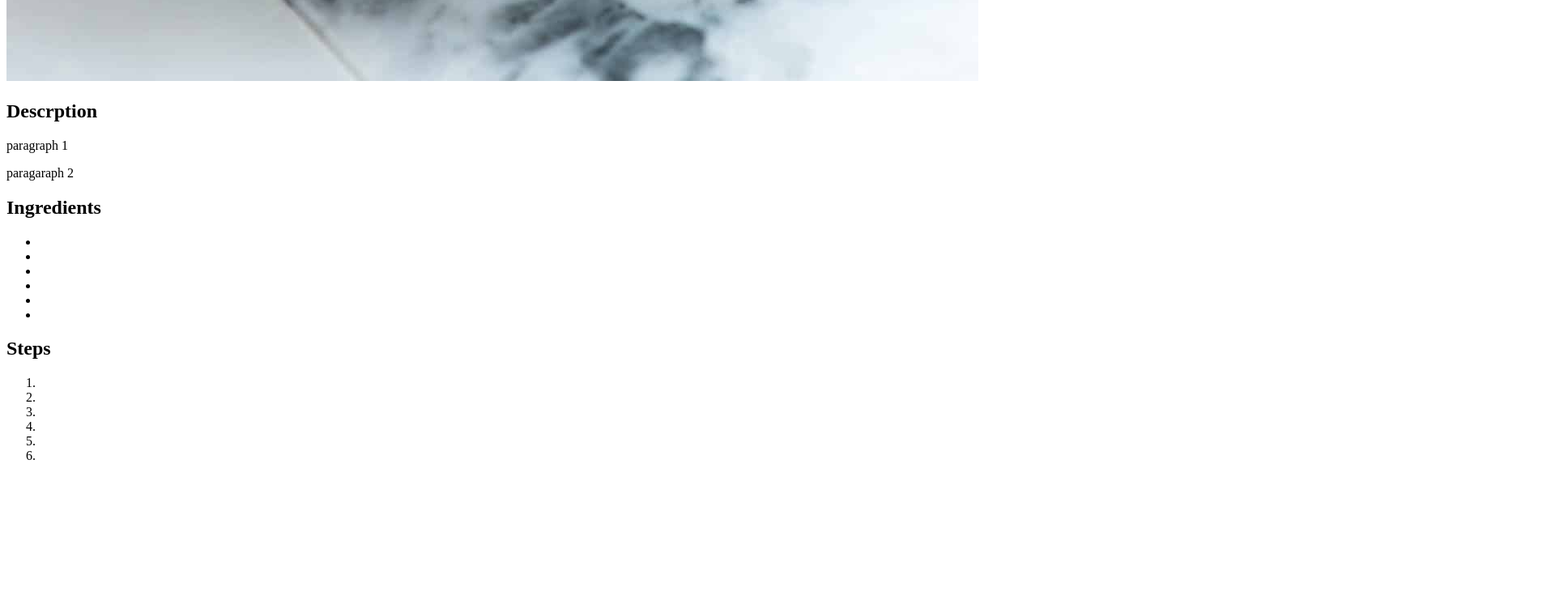
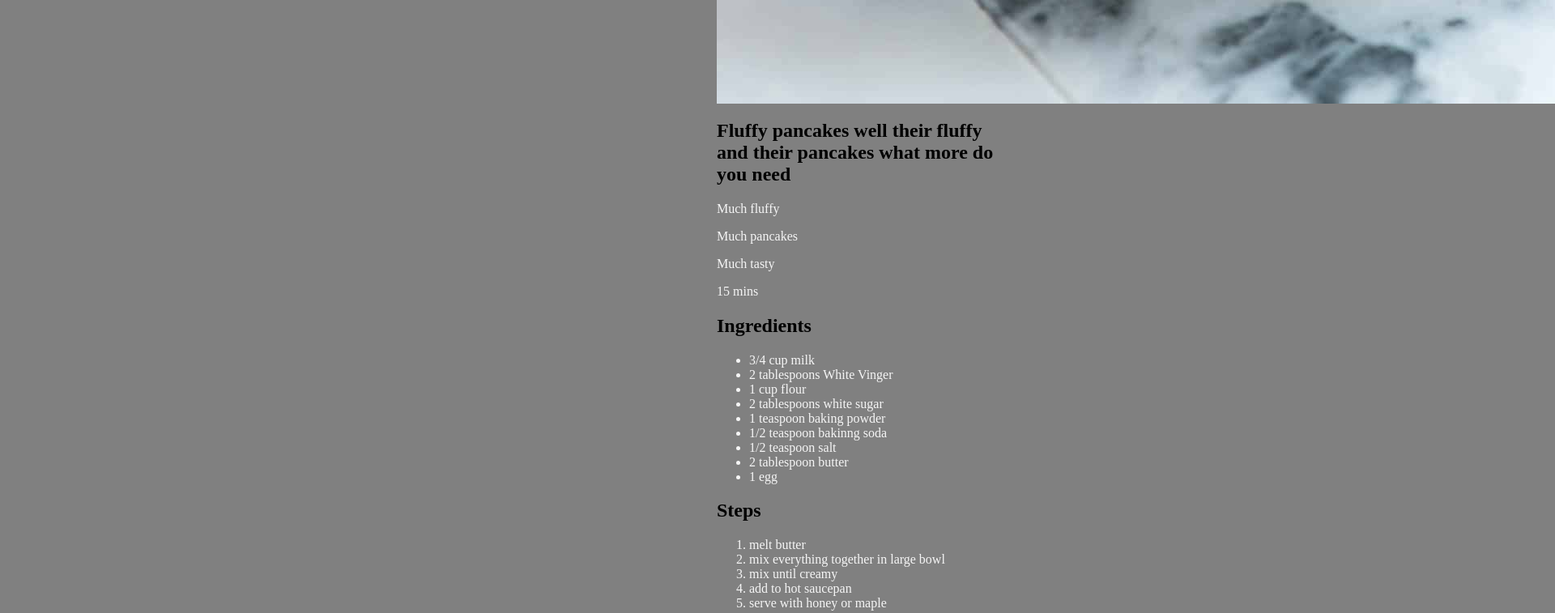
Before and after one commit to 1StepBehind/odin-recipes, a plain HTML site: page recipes/fluffy-pancakes.html in a window 1280 px wide. Shown: the part 1780-2537 px from the top of the page at 81% size, 1920 px wide, since content can reach past the window. Before the commit the page ends 2368 px from the top, so only its background shows below. Drawn offline with Linux system fonts and the light colour scheme.

Commit message:
html done for project
missing major css changes and design implementation
will come back later after

```diff
--- a/recipes/fluffy-pancakes.html
+++ b/recipes/fluffy-pancakes.html
@@ -10,20 +10,26 @@
 <body>
     <h1>Fluffy Pancakes</h1>
     <img src="../images/fluffy-pancakes.jpg" alt="picture-fluffy-pancakes">
-    <h2>Descrption</h2>
-    <p>paragraph 1</p>
-    <p>paragaraph 2</p>
+    <h2>Fluffy pancakes well their fluffy and their pancakes what more do you need</h2>
+    <p>Much fluffy</p>
+    <p>Much pancakes</p>
+    <p>Much tasty</p>
+    <p>15 mins</p>
 
     <h2>Ingredients</h2>
     <div>
         <!---edit to suit recipes-->
         <ul>
-            <li></li>
-            <li></li>
-            <li></li>
-            <li></li>
-            <li></li>
-            <li></li>
+            <li>3/4 cup milk</li>
+            <li>2 tablespoons White Vinger</li>
+            <li>1 cup flour</li>
+            <li>2 tablespoons white sugar</li>
+            <li>1 teaspoon baking powder</li>
+            <li>1/2 teaspoon bakinng soda</li>
+            <li>1/2 teaspoon salt</li>
+            <li>2 tablespoon butter</li>
+            <li>1 egg</li>
+
         </ul>
     </div>
 
@@ -31,12 +37,12 @@
 <!--edit to suit -->
     <div>
         <ol>
-            <li></li>
-            <li></li>
-            <li></li>
-            <li></li>
-            <li></li>
-            <li></li>
+            <li>melt butter</li>
+            <li>mix everything together in large bowl</li>
+            <li>mix until creamy</li>
+            <li>add to hot saucepan</li>
+            <li>serve with honey or maple</li>
+
         </ol>
 
     </div>
--- a/styles.css
+++ b/styles.css
@@ -0,0 +1,22 @@
+body {
+    background-color: grey;
+    color:whitesmoke;
+    margin-left: 865px;
+    padding: 20px;
+}
+
+h1, h2 {
+    color: black;
+    text-align: left;
+}
+
+img {
+    display: block;
+    margin: left;
+
+}
+/* margin to move dots and numbers i think */
+ol, ul, p {
+    text-align: left;
+
+}
```
Also changed, not shown: index.html (+1 -1 lines), recipes/subway-cookies.html (+25 -15 lines), recipes/teriyaki-sauce.html (+23 -16 lines), recipes/tuna-mornay.html (+22 -15 lines).
